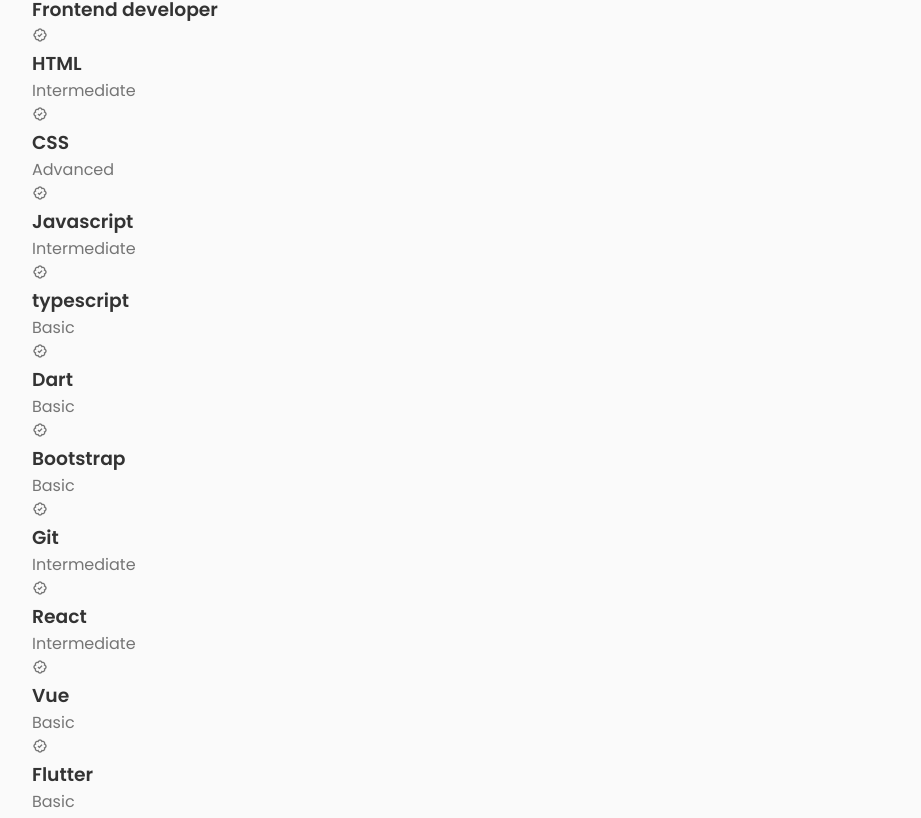
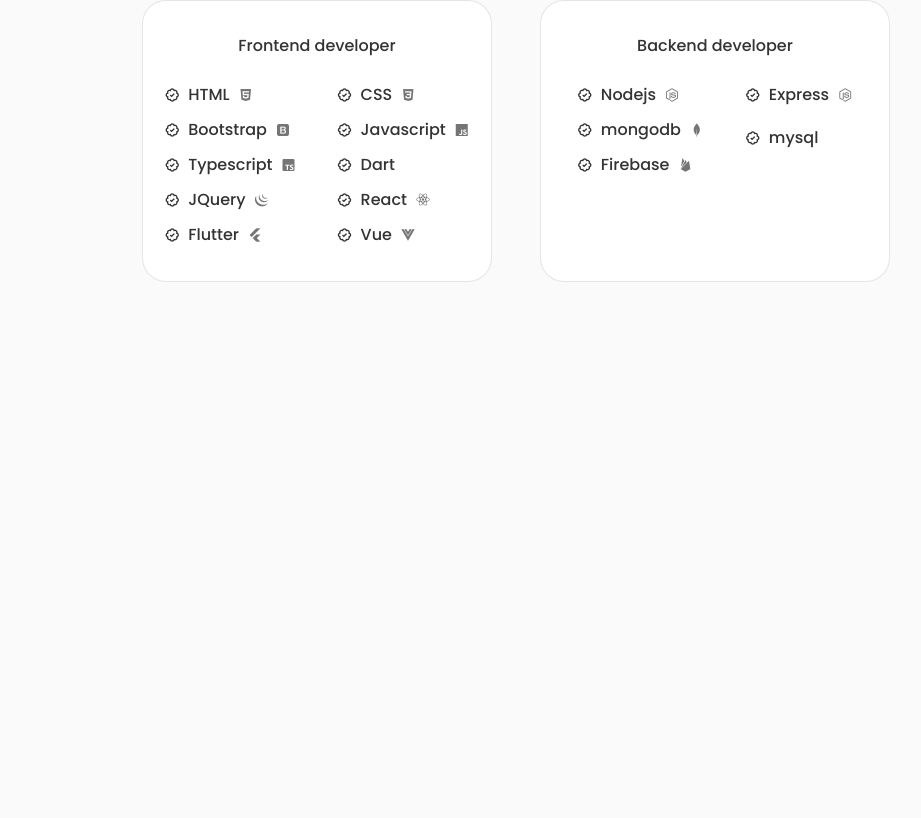
Before and after one commit to sameh-dh/portfolio, a React (Create React App) app: page / in a window 1280 px wide. Shown: the part 1462-2280 px from the top of the page, without its empty margins (124-1045 px from the left). After the commit the page ends 1776 px from the top, so only its background shows below. Built offline with nearby package versions, Linux system fonts and the light colour scheme.

Commit message:
skills large devices done

```diff
--- a/src/components/skills/Backend.jsx
+++ b/src/components/skills/Backend.jsx
@@ -9,32 +9,56 @@
                 <div className="skills__group">
                     <div className="skills__data">
                         <i className='bx bx-badge-check'></i>
+
+                        <h3 className="skills__name">Nodejs</h3>
+                        <i class='bx bxl-nodejs'></i>
                     </div>
-            <h3 className="skills__name">Nodejs</h3>
-            <span className="skills__level">Intermediate</span>
-
-            <div className="skills__data">
-                <i className='bx bx-badge-check'></i>
-            </div>
-            <h3 className="skills__name">mongodb</h3>
-            <span className="skills__level">Intermediate</span>
 
 
                     <div className="skills__data">
                         <i className='bx bx-badge-check'></i>
+                        <h3 className="skills__name">mongodb</h3>
+                        <i class='bx bxl-mongodb' ></i>
                     </div>
-            <h3 className="skills__name">mysql</h3>
-            <span className="skills__level">Intermidiate</span>
 
                     <div className="skills__data">
                         <i className='bx bx-badge-check'></i>
+
+                        <h3 className="skills__name">Firebase</h3>
+                        <i class='bx bxl-firebase' ></i>
                     </div>
-            <h3 className="skills__name">Firebase</h3>
-            <span className="skills__level">Basic</span>
+
 
                 </div>
 
+                <div className="skills__group">
 
+                    <div className="skills__data">
+                        <i className='bx bx-badge-check'></i>
+
+                        <h3 className="skills__name">Express</h3>
+                        <i class='bx bxl-nodejs' ></i>
+                    </div>
+
+
+                    <div className="skills__data">
+                        <i className='bx bx-badge-check'></i>
+
+                        <h3 className="skills__name">mysql</h3>
+                    </div>
+
+
+
+                    <div className="skills__data">
+                        {/* <i className='bx bx-badge-check'></i> */}
+
+                        <h3 className="skills__name"></h3>
+                    </div>
+
+
+
+
+                </div>
             </div>
         </div>
     )
--- a/src/components/skills/Frontend.jsx
+++ b/src/components/skills/Frontend.jsx
@@ -9,67 +9,84 @@
                 <div className="skills__group">
                     <div className="skills__data">
                         <i className='bx bx-badge-check'></i>
+
+                        <h3 className="skills__name">HTML</h3>
+                        <i className='bx bxl-html5'></i>
                     </div>
-                    <h3 className="skills__name">HTML</h3>
-                    <span className="skills__level">Intermediate</span>
 
                     <div className="skills__data">
                         <i className='bx bx-badge-check'></i>
+
+                        <h3 className="skills__name">Bootstrap</h3>
+                        <i class='bx bxl-bootstrap' ></i>
                     </div>
-                    <h3 className="skills__name">CSS</h3>
-                    <span className="skills__level">Advanced</span>
 
 
                     <div className="skills__data">
                         <i className='bx bx-badge-check'></i>
+
+                        <h3 className="skills__name">Typescript</h3>
+                        <i class='bx bxl-typescript' ></i>
                     </div>
-                    <h3 className="skills__name">Javascript</h3>
-                    <span className="skills__level">Intermediate</span>
 
                     <div className="skills__data">
                         <i className='bx bx-badge-check'></i>
+
+                        <h3 className="skills__name">JQuery</h3>
+                        <i class='bx bxl-jquery' ></i>
                     </div>
-                    <h3 className="skills__name">typescript</h3>
-                    <span className="skills__level">Basic</span>
+
 
                     <div className="skills__data">
                         <i className='bx bx-badge-check'></i>
+
+                        <h3 className="skills__name">Flutter</h3>
+                        <i class='bx bxl-flutter'></i>
                     </div>
-                    <h3 className="skills__name">Dart</h3>
-                    <span className="skills__level">Basic</span>
+
+
+
+
                 </div>
 
                 <div className="skills__group">
                     <div className="skills__data">
                         <i className='bx bx-badge-check'></i>
+
+                        <h3 className="skills__name">CSS</h3>
+                        <i class='bx bxl-css3'></i>
                     </div>
-                    <h3 className="skills__name">Bootstrap</h3>
-                    <span className="skills__level">Basic</span>
-
-                    <div className="skills__data">
-                        <i className='bx bx-badge-check'></i>
-                    </div>
-                    <h3 className="skills__name">Git</h3>
-                    <span className="skills__level">Intermediate</span>
 
 
                     <div className="skills__data">
                         <i className='bx bx-badge-check'></i>
+
+                        <h3 className="skills__name">Javascript</h3>
+                        <i class='bx bxl-javascript'></i>
                     </div>
-                    <h3 className="skills__name">React</h3>
-                    <span className="skills__level">Intermediate</span>
 
                     <div className="skills__data">
                         <i className='bx bx-badge-check'></i>
+
+                        <h3 className="skills__name">Dart</h3>
                     </div>
-                    <h3 className="skills__name">Vue</h3>
-                    <span className="skills__level">Basic</span>
+                    <div className="skills__data">
+                        <i className='bx bx-badge-check'></i>
+
+                        <h3 className="skills__name">React</h3>
+                        <i class='bx bxl-react'></i>
+                    </div>
+
+
 
                     <div className="skills__data">
                         <i className='bx bx-badge-check'></i>
+
+                        <h3 className="skills__name">Vue</h3>
+                        <i class='bx bxl-vuejs' ></i>
                     </div>
-                    <h3 className="skills__name">Flutter</h3>
-                    <span className="skills__level">Basic</span>
+
+
                 </div>
             </div>
         </div>
--- a/src/css/Skills.css
+++ b/src/css/Skills.css
@@ -1 +1,79 @@
 @import "./App.css";
+
+
+.skills__container {
+    grid-template-columns: repeat(2, 350px);
+    column-gap: 3rem;
+    justify-content: center;
+}
+
+.skills__content {
+    background-color: var(--container-color);
+    border: 1px solid rgba(0, 0, 0, 0.1);
+    padding: 2rem 4rem;
+    border-radius: 1.5rem;
+}
+
+.skills__title {
+    font-size: var(--normal-font-size);
+    font-weight: var(--font-medium) ;
+    text-align: center;
+    margin-bottom: var(--mb-1-5);
+
+}
+
+.skills__box {
+    display: flex;
+    justify-content: center;
+    column-gap: 2.5rem;
+}
+
+.skills__group {
+    display: grid;
+    align-items: flex-start;
+    row-gap: 0.5rem;
+}
+
+.skills__data {
+    display: flex;
+    column-gap: 0.5rem;
+}
+
+.skills .bx-badge-check {
+    font-size: 1rem;
+    color: var(--title-color);
+
+}
+
+.skills__name {
+    font-size: var(--normal-font-size);
+    font-weight: var(--font-medium);
+   padding-bottom: 2px ;
+}
+
+.bx{
+    padding-top: 5px ;
+
+}
+
+
+
+
+/*=============== BREAKPOINTS ===============*/
+/* For large devices */
+@media screen and (max-width: 992px) {
+     .skills__container {
+        grid-template-columns: max-content;
+     }
+  }
+
+  /* For medium devices */
+
+
+  @media screen and (max-width: 576px) {
+  }
+
+  /* For small devices */
+  @media screen and (max-width: 350px) {
+
+  }
```
Lines whose indentation alone changed are shown as unchanged.
